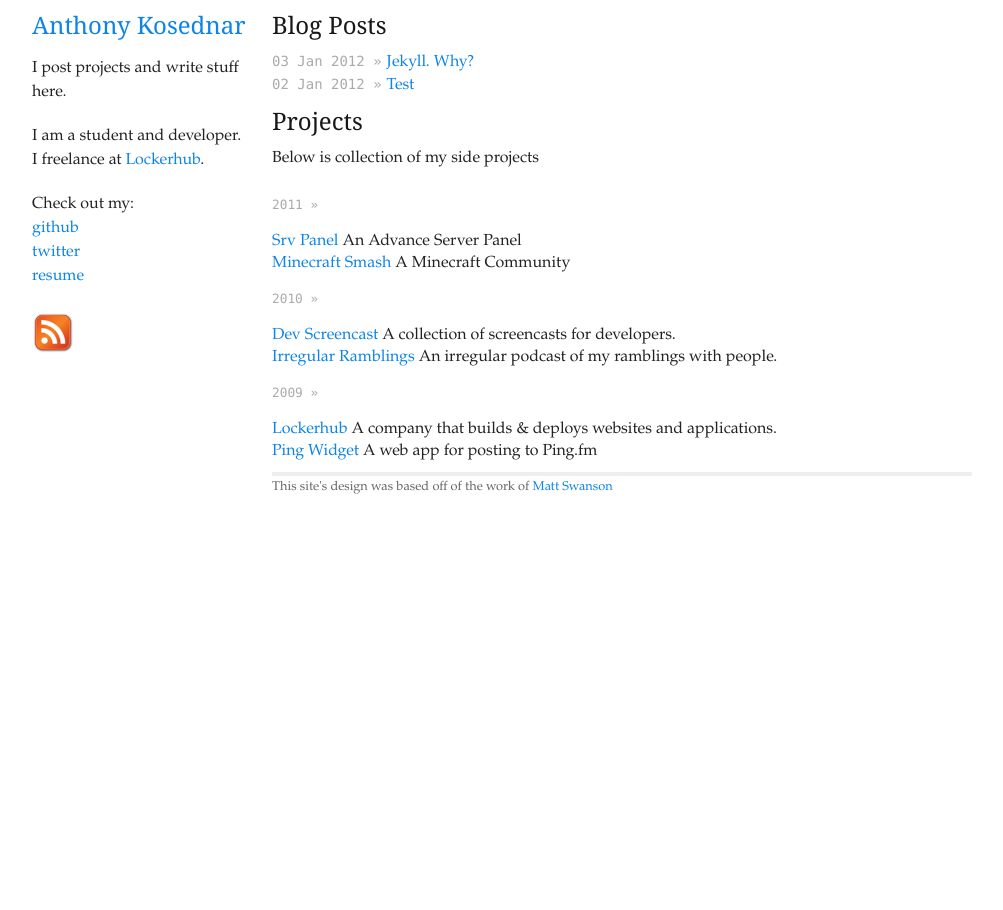
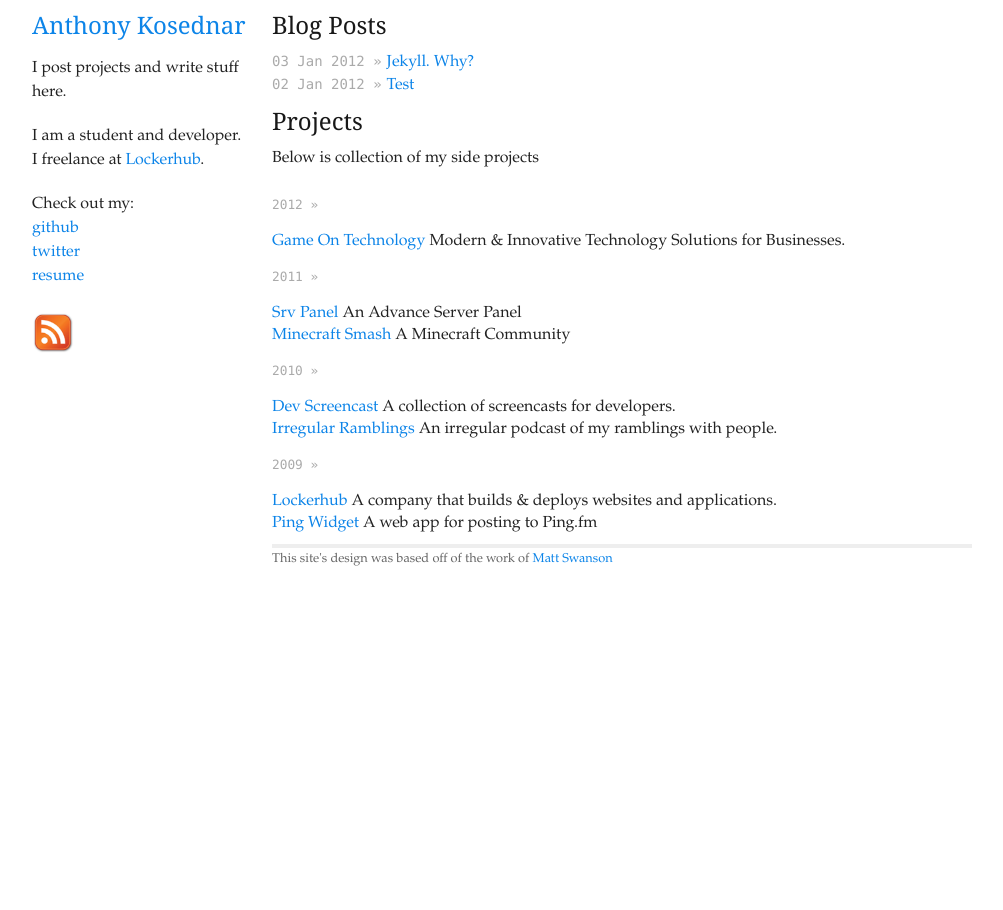
Before and after one commit to akosednar/akosednar.github.com, a Jekyll site: the page built from index.html, in a window 1280 px wide. Shown: the whole page, without its empty margins (138-1141 px from the left). Built offline with Jekyll 4.4.1, drawn with Linux system fonts in a browser that asks for light colours.

Commit message:
Added G.O.T.

```diff
--- a/index.html
+++ b/index.html
@@ -19,12 +19,10 @@
   <!--  </ul> -->
 <h2>Projects</h2>
   <p>Below is collection of my side projects</p>
-<!--
   <h2 class="project-date">2012 &raquo;</h2>
   <ul class="posts">
-    <li><a href="http://gameontechnology.com/">Game On Technology</a> A company focusing on improving restraunt sales, and training.</li>
+    <li><a href="http://gameontechnology.com/">Game On Technology</a> Modern & Innovative Technology Solutions for Businesses.</li>
 </ul>
--->
   <h2 class="project-date">2011 &raquo;</h2>
   <ul class="posts">
     <li><a href="https://srvpanel.com/">Srv Panel</a> An Advance Server Panel</li>
```
